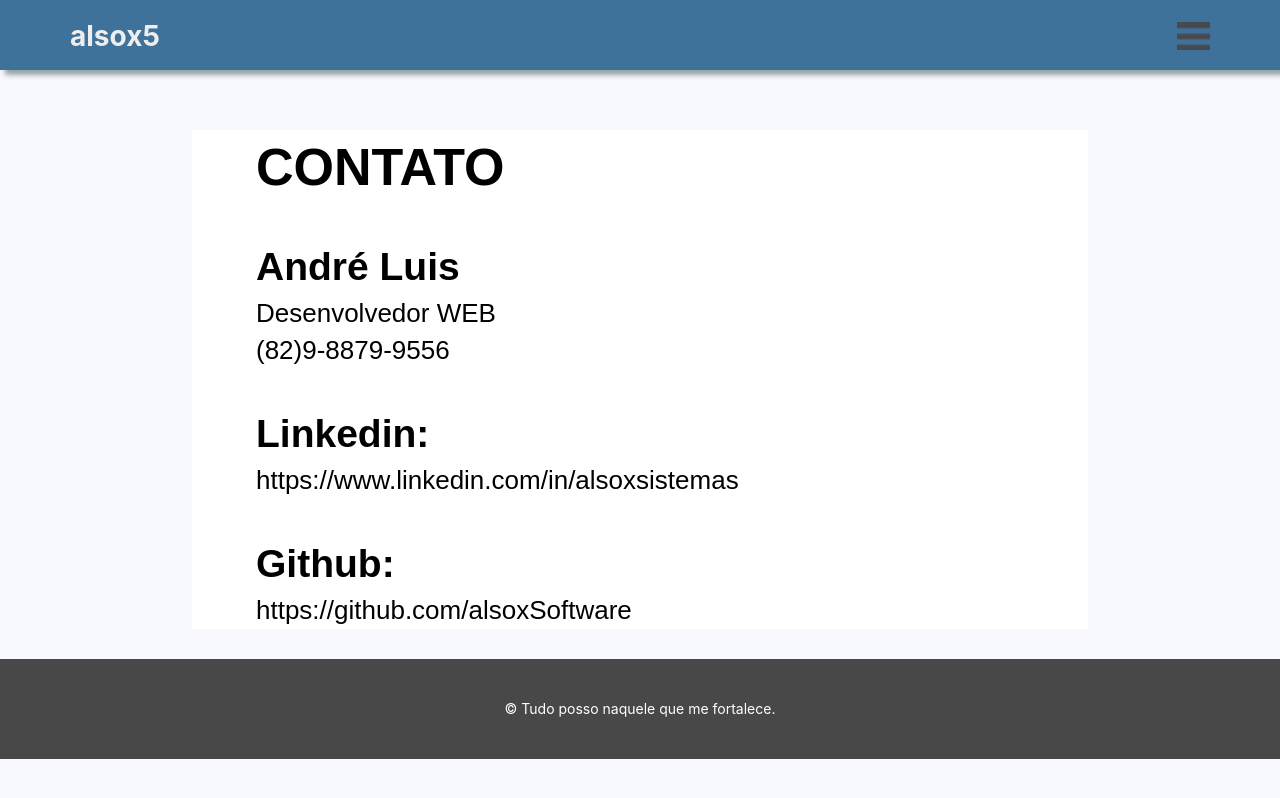
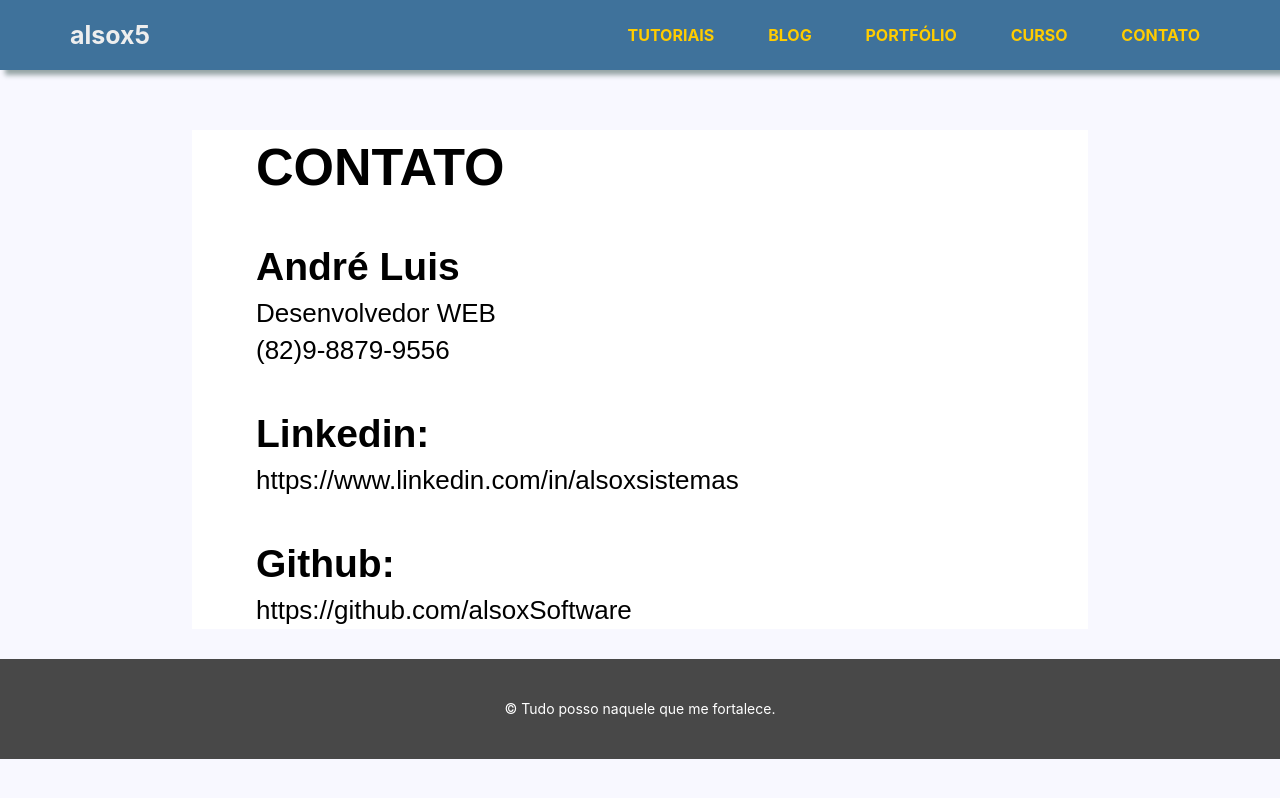
Before and after one commit to alsox5/alsox5.github.io, a Jekyll site: the page built from contato.html, in a window 1280 px wide. Shown: the top 798 px of the page. Built offline with Jekyll 4.4.1, drawn with Linux system fonts in a browser that asks for light colours.

Commit message:
com menu x animado

```diff
--- a/_includes/head.html
+++ b/_includes/head.html
@@ -10,6 +10,8 @@
   <link rel="stylesheet" href="{{ "/assets/css/header.css" | relative_url }}">
   <link rel="stylesheet" href="{{ "/assets/css/footer.css" | relative_url }}">
   <link rel="stylesheet" href="{{ "/assets/css/post.css" | relative_url }}">
+  <link rel="stylesheet" href="{{ "/assets/css/btn-x.css" | relative_url }}">
+
 
   <title>{% if page.title %} {{ page.title }} {% else %} {{site.title}} {% endif %}</title>
 
--- a/_includes/header.html
+++ b/_includes/header.html
@@ -1,29 +1,26 @@
-<header class="layout-cabecalho layout-cabecalho--home">
-    <div class="container">
-        <nav class="navegacao">
-                <h1 class="navegacao-titulo"><a  href="/">alsox5</a></h1>
+<header class="barra-superior">
+    <nav class="container">
 
-                <div class="navegacao-menu">
+        <div class="barra-titulo"><a href="/">alsox5</a></div>
 
-                    <input type="checkbox" id="check">
-                    <label id="icone" for="check"><img src="../assets/img/icone.png" alt=""></label>
+        <div class="barra-menu">
 
-                    <ul class="menu">
+            <!--
+            <input type="checkbox" id="check">
+            <label id="icone" for="check"><img src="../assets/img/icone.png" alt=""></label>-->
 
-                        <li class="menu__item"><a href="">TUTORIAIS</a></li>
-                        <li class="menu__item"><a href="">BLOG</a></li>
-                        <li class="menu__item"><a href="">PORTFÓLIO</a></li>
-                        <li class="menu__item"><a href="">CONTATO</a></li>
-                        <li class="menu__item"><a href="">SOBRE</a></li>
+            <input type="checkbox" id="check">
+            <label id="icone" for="check"><span></span></label>
 
-                        <!-- {% for page in site.pages %}
-                        <li class="menu__item">
-                            <a href={{ page.url }}>{{ page.title }}</a>
-                        </li>
-                        {% endfor %} -->
+            <ul class="menu">
+                <li class="menu-item"><a href="../tutoriais.html">TUTORIAIS</a></li>
+                <li class="menu-item"><a href="../blog.html">BLOG</a></li>
+                <li class="menu-item"><a href="">PORTFÓLIO</a></li>
+                <li class="menu-item"><a href="../cursos.html">CURSO</a></li>
+                <li class="menu-item"><a href="../contato.html">CONTATO</a></li>
 
-                    </ul>
-                </div>
-         </nav>
-    </div>
+            </ul>
+        </div>
+    </nav>
+
 </header>
--- a/assets/css/base.css
+++ b/assets/css/base.css
@@ -8,7 +8,9 @@
 body {
     /*Posicionamento*/
 
+
     /*Display e Box Model*/
+
 
     /*Cores*/
     background-color: #F8F8FF;
--- /dev/null
+++ b/assets/css/btn-x.css
@@ -0,0 +1,82 @@
+#check {
+    display: none;
+}
+
+@media(max-width: 999px){
+    /*#icone {
+        width: 77px;
+        height: 77px;
+        position: relative;
+    }*/
+
+    #icone {
+        width: 100%;
+        height: 100%;
+
+        background-color: transparent;
+        position: relative;
+        transition: all .2s linear;
+    }
+
+    span {
+        width: 40px;
+        height: 5px;
+
+        top: 30px;
+        left: -40px;
+        position: absolute;
+        background-color: #fff;
+        transition: all .2s linear;
+    }
+
+    span:before {
+        content: '';
+        width: 40px;
+        height: 5px;
+        bottom: -12px;
+        position: absolute;
+        background-color: #fff;
+        transition: all .2s linear;
+    }
+
+    span:after {
+        content: '';
+        width: 40px;
+        height: 5px;
+        top: -12px;
+        position: absolute;
+        background-color: #fff;
+        transition: all .2s linear;
+    }
+
+    #check:checked  ~ label span {
+        background-color: transparent;
+    }
+
+    #check:checked  ~ label span:before{
+        transform: translate(0px, -12px) rotate(-45deg);
+    }
+
+    #check:checked  ~ label span:after{
+        transform: translate(0px, 12px) rotate(45deg);
+    }
+
+    #check:checked ~ label{
+        border-radius: 50%;
+    }
+
+    #check:checked ~ .menu {
+        opacity: 1;
+        right: 0;
+        margin-top: 70px;
+        transition-delay: .2s;
+    }
+}
+
+@media(min-width:1000px){
+
+    #icone {
+        display: none;
+    }
+
+}
--- a/assets/css/header.css
+++ b/assets/css/header.css
@@ -1,161 +1,103 @@
-.layout-cabecalho {
+.barra-superior {
+    position: fixed;
+    top: 0;
+
     width: 100%;
     height: 70px;
-    line-height: 70px;
+
     background-color: #3f729b;
     box-shadow: 5px 5px 5px #95a4a5;
-}
-
-.layout-cabecalho--home {
-    position: fixed;
-    top: 0;
-    left: 0;
-    right: 0;
     z-index: 1;
 }
 
- /*--------------------*\
-        NAVEGAÇÃO
- \*--------------------*/
-
- .navegacao {
-
+.barra-titulo {
+    float: left;
 }
 
-.navegacao-titulo {
+.barra-titulo a {
+    color: #eee;
+    text-decoration: none;
+    font-size: 25px;
+    font-weight: bold;
 
-    float: left;
-
-    line-height: 35px;
+    line-height: 70px;
 }
 
-.navegacao-menu {
-
+.barra-menu {
+    font-size: 16px;
+    font-weight: bold;
     float: right;
 }
 
-.navegacao-titulo a {
-    color: #eee;
-    text-decoration: none;
+.barra-menu  label{
+    line-height: 70px;
 }
 
-
- /*--------------------*\
-      BLOCO-DE-MENU
- \*--------------------*/
-
+@media(max-width: 999px){
     .menu {
-/*    margin: 0;*/
-    font-size: 18px;
-    list-style: none;
- }
-
- .menu {
-    /*display: none;*/
-
         position: fixed;
         top: 0;
         right: -300px;
         bottom: 0;
 
         margin-top: 200px;
-/*    padding: 20px;*/
-
         height: 100%;
         width: 300px;
 
-    border-right: 1px solid #eee;
-
-    background-color: #333;
-    /*background-color: #fbfbfb;*/
-
+        list-style: none;
+        background-color: #3f729b;
         transition: all .2s linear;
-    opacity: 0;
+        opacity: 1;
     }
 
-
- .menu__item {
-
-    background-color: #494950;
+    .menu .menu-item {
+        line-height: 50px;
+        background-color: #191970;
         width: 100%;
         transition: all .2s linear;
-    border-bottom: 2px solid #222;
-
+        border-bottom: 2px solid #050542;
     }
 
- .menu__item a {
-
+    .menu .menu-item a {
         display: inline-block;
-
+        padding-left: 19px;
         width: 100%;
-    padding-left: 25px;
         color: #fc0;
 
         text-decoration: none;
     }
 
-
-.menu__item a:hover {
-
+    .menu .menu-item a:hover {
     background-color: #050542;
-  /*background-color: #F0F8FF;*/
-
-}
-
-#check {
-    display: none;
-}
-
-#check:checked ~ .menu {
-    opacity: 1;
-    right: 0;
-    margin-top: 70px;
-    transition-delay: .2s;
-}
-
-
-/*
- @media(max-width: 991px) {
-    .menu {
-        position: fixed;
-        top: 0;
-        left: 0;
-        bottom: 0;
-
-        display: none;
-        padding: 20px;
-        width: 200px;
-
-        border-right: 1px solid #eee;
-        background-color: #fbfbfb;
-
-        line-height: normal;
-     }
-
-     .menu--exibindo {
-         display: block;
-     }
-
-    .menu__item {
-        display: block;
-
-        line-height: 3;
     }
 
 }
 
- */
+@media(min-width:1000px){
 
- /*
- @media(min-width: 992px) {
-     .menu__item {
+        ul li {
         display: inline-block;
-         padding-right: 20px;
+    }
+
+    .menu {
+        left: 200px;
+        line-height: 70px;
+     }
+
+    .menu .menu-item {
+        margin-left: 30px;
+     }
+
+     .menu .menu-item a {
+        width: 150px;
+        color: #fc0;
+        text-decoration: none;
+        padding: 15px 10px;
+     }
+
+    .menu .menu-item a:hover {
+
+      background-color: #050542;
+    }
 
 }
-
-     .menu__item:last-of-type {
-         padding-right: 0px;
-     }
- }
-*/
```
Also changed, not shown: cursos.html (added, +20 -0 lines), m5.html (deleted, +0 -9 lines), blog.html (renamed from m3.html), contato.html (renamed from m4.html), tutoriais.html (renamed from m2.html). Lines whose indentation alone changed are shown as unchanged.
